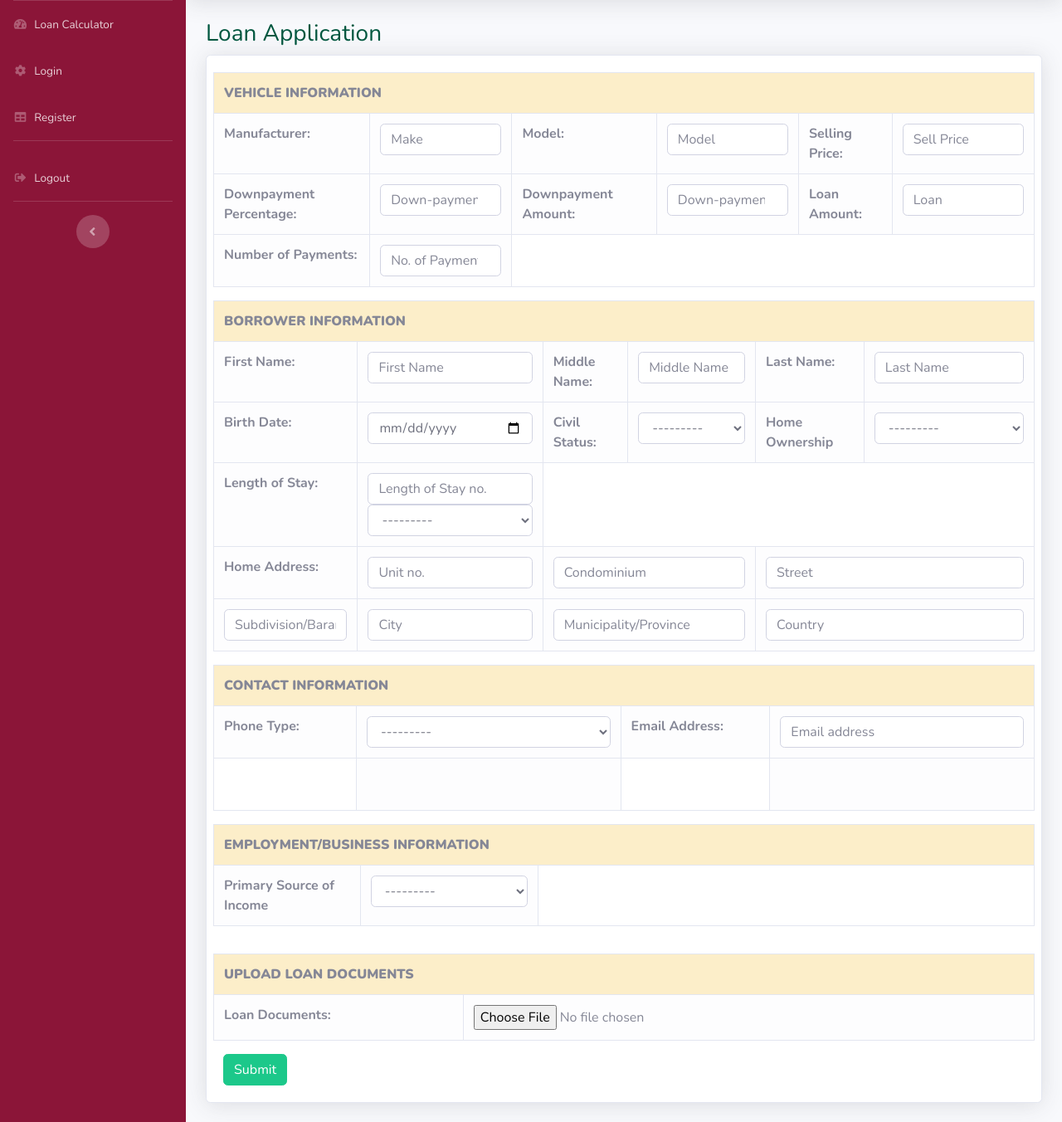
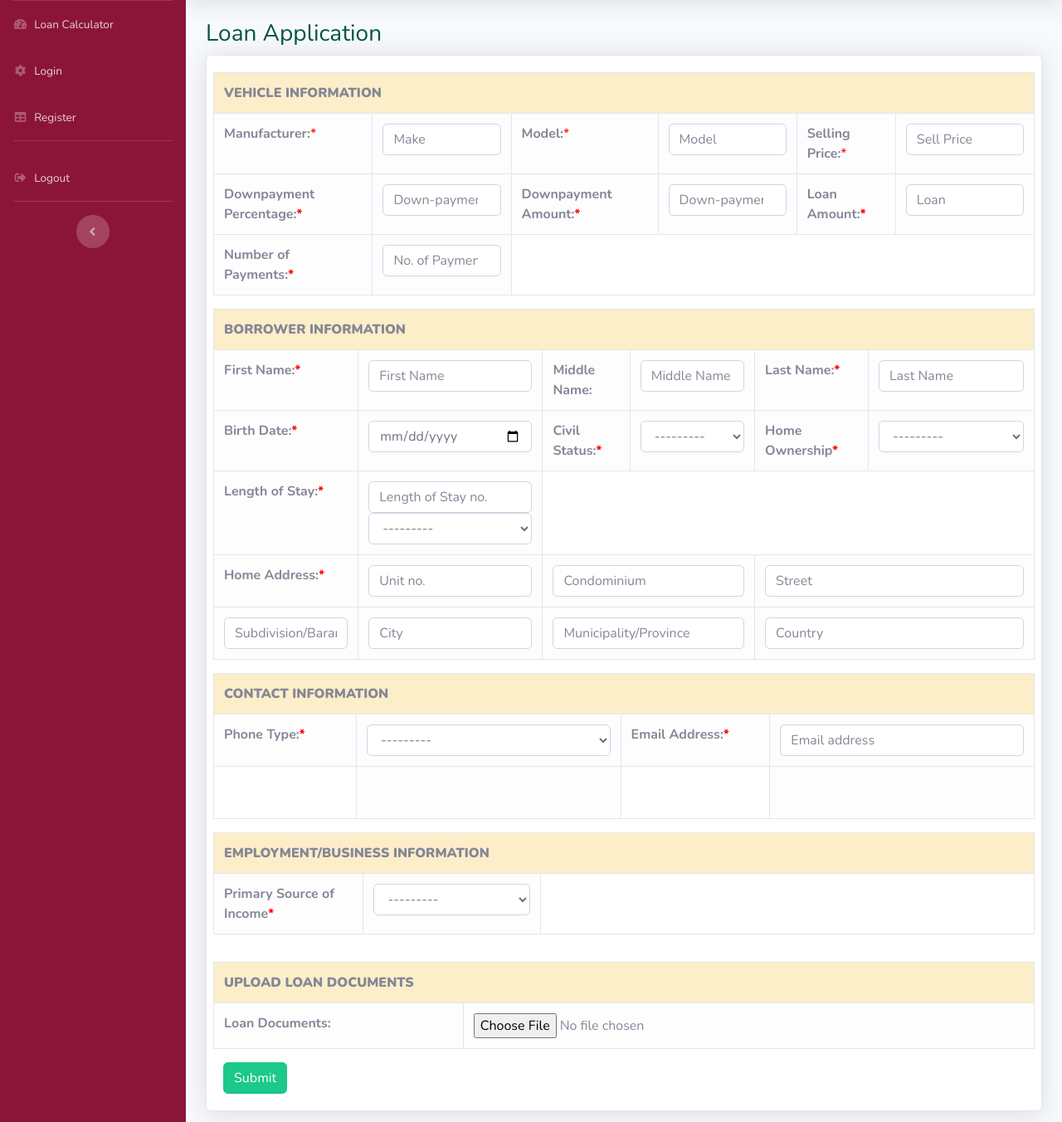
Before and after one commit to TristanBachini/Bank-Loan-Information-System, a Django app: page /borrower/loan-apply in a window 1280 px wide. Shown: the part 70-1422 px from the top of the page at 83% size. Run offline with Django 3.2, Linux system fonts and the light colour scheme; some libraries are stand-ins or nearby versions.

Commit message:
added asterisk

```diff
--- a/bank_loan_information_system/loans_borrower/templates/loans_borrower/loan-apply.html
+++ b/bank_loan_information_system/loans_borrower/templates/loans_borrower/loan-apply.html
@@ -42,23 +42,23 @@
                         <th class="table-warning" colspan="9" ><b>VEHICLE INFORMATION</b></th>
                     </tr>
                     <tr>
-                        <td class="table-light" colspan="1"><b>Manufacturer:</b></td>
+                        <td class="table-light" colspan="1"><b>Manufacturer:</b><span style="color: red;">*</span></td>
                         <td class="table-light" colspan="2">{{loan_form.make}}</td>
-                        <td class="table-light" colspan="1"><b>Model:</b></td>
+                        <td class="table-light" colspan="1"><b>Model:</b><span style="color: red;">*</span></td>
                         <td class="table-light" colspan="2">{{loan_form.model}}</td>
-                        <td class="table-light" colspan="1"><b>Selling Price:</b></td>
+                        <td class="table-light" colspan="1"><b>Selling Price:</b><span style="color: red;">*</span></td>
                         <td class="table-light" colspan="2">{{loan_form.sell_price}}</td>
                     </tr>
                     <tr>
-                        <td class="table-light"colspan="1" style="font-weight:bold ;">Downpayment Percentage:</td>
+                        <td class="table-light"colspan="1" style="font-weight:bold ;">Downpayment Percentage:<span style="color: red;">*</span></td>
                         <td class="table-light" colspan="2" onchange="show()">{{loan_form.dp_percent}}</td>
-                        <td class="table-light" colspan="1" style="font-weight:bold ;">Downpayment Amount:</td>
+                        <td class="table-light" colspan="1" style="font-weight:bold ;">Downpayment Amount:<span style="color: red;">*</span></td>
                         <td class="table-light" colspan="2">{{loan_form.dp_amt}}</td>
-                        <td class="table-light" colspan="1" style="font-weight:bold ;">Loan Amount:</td>
+                        <td class="table-light" colspan="1" style="font-weight:bold ;">Loan Amount:<span style="color: red;">*</span></td>
                         <td class="table-light" colspan="2">{{loan_form.loan_amt}}</td>
                     </tr>
                     <tr>
-                        <td class="table-light" colspan="1" style="font-weight:bold ;">Number of Payments:</td>
+                        <td class="table-light" colspan="1" style="font-weight:bold ;">Number of Payments:<span style="color: red;">*</span></td>
                         <td class="table-light" colspan="1">{{loan_form.no_of_payments}}</td>
                     </tr>
                 </table>
@@ -67,27 +67,27 @@
                         <th class="table-warning" colspan="6"><b>BORROWER INFORMATION</b></th>
                     </tr>
                     <tr>
-                        <td class="table-light" colspan="1" style="font-weight:bold ;">First Name:</td>
+                        <td class="table-light" colspan="1" style="font-weight:bold ;">First Name:<span style="color: red;">*</span></td>
                         <td class="table-light" colspan="1">{{loan_form.first_name}}</td>
                         <td class="table-light" colspan="1" style="font-weight:bold ;">Middle Name:</td>
                         <td class="table-light" colspan="1">{{loan_form.middle_name}}</td>
-                        <td class="table-light" colspan="1" style="font-weight:bold ;">Last Name:</td>
+                        <td class="table-light" colspan="1" style="font-weight:bold ;">Last Name:<span style="color: red;">*</span></td>
                         <td class="table-light" colspan="1">{{loan_form.last_name}}</td>
                     </tr>
                     <tr>
-                        <td class="table-light" colspan="1" style="font-weight:bold ;">Birth Date:</td>
+                        <td class="table-light" colspan="1" style="font-weight:bold ;">Birth Date:<span style="color: red;">*</span></td>
                         <td class="table-light" colspan="1">{{loan_form.birthdate}}</td>
-                        <td class="table-light" colspan="1" style="font-weight:bold ;">Civil Status:</td>
+                        <td class="table-light" colspan="1" style="font-weight:bold ;">Civil Status:<span style="color: red;">*</span></td>
                         <td class="table-light" colspan="1">{{loan_form.civ_status}}</td>
-                        <td class="table-light" colspan="1" style="font-weight:bold ;">Home Ownership</td>
+                        <td class="table-light" colspan="1" style="font-weight:bold ;">Home Ownership<span style="color: red;">*</span></td>
                         <td class="table-light" colspan="1">{{loan_form.home_own}}</td>
                     </tr>
                     <tr>
-                        <td class="table-light"colspan="1" style="font-weight:bold ;">Length of Stay:</td>
+                        <td class="table-light"colspan="1" style="font-weight:bold ;">Length of Stay:<span style="color: red;">*</span></td>
                         <td class="table-light" colspan="1">{{loan_form.len_stay_num}}{{loan_form.len_stay}}</td>
                     </tr>
                     <tr>
-                        <td class="table-light" colspan="1" style="font-weight:bold ;">Home Address:</td>
+                        <td class="table-light" colspan="1" style="font-weight:bold ;">Home Address:<span style="color: red;">*</span></td>
                         <td class="table-light" colspan="1">{{loan_form.unit_no}}</td>
                         <td class="table-light" colspan="2">{{loan_form.condo_name}}</td>
                         <td class="table-light" colspan="2">{{loan_form.street}}</td>
@@ -104,9 +104,9 @@
                         <th class="table-warning" colspan="8"><b>CONTACT INFORMATION</b></th>
                     </tr>
                     <tr>
-                        <td class="table-light" colspan="1" style="font-weight:bold ;">Phone Type:</td>
+                        <td class="table-light" colspan="1" style="font-weight:bold ;">Phone Type:<span style="color: red;">*</span></td>
                         <td class="table-light" colspan="1" onchange="swap()" >{{loan_form.phone_type}}</td>
-                        <td class="table-light" colspan="1" style="font-weight:bold ;">Email Address:</td>
+                        <td class="table-light" colspan="1" style="font-weight:bold ;">Email Address:<span style="color: red;">*</span></td>
                         <td class="table-light" colspan="1">{{loan_form.email_add}}</td>
                     </tr>
                     <tr>
@@ -121,7 +121,7 @@
                         <th class="table-warning" colspan="6"><b>EMPLOYMENT/BUSINESS INFORMATION</b></th>
                     </tr>
                     <tr>
-                        <td class="table-light" colspan="1" style="font-weight:bold ;">Primary Source of Income</td>
+                        <td class="table-light" colspan="1" style="font-weight:bold ;">Primary Source of Income<span style="color: red;">*</span></td>
                         <td class="table-light" colspan="1" onchange="pop()">{{loan_form.prime_income}}</td>
                     </tr>
                     <tr class="employee">
```
Also changed, not shown: bank_loan_information_system/create_manage_acc/templates/create_manage_acc/create-acc.html (+34 -59 lines).
